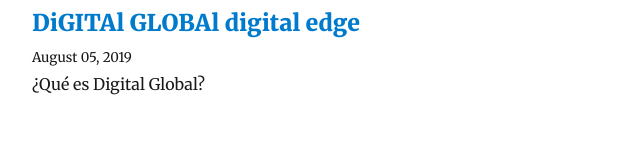
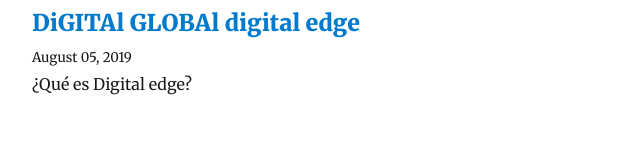
Before and after one commit to Joaquinchable/DG-Netlify-Cms, a Gatsby site: page /blog/ in a window 1280 px wide. Shown: the part 643-797 px from the top of the page, 293-933 px from the left. Built offline with nearby package versions, Linux system fonts and the light colour scheme; Gatsby itself is replaced by a stand-in of ours; some packages are replaced by stand-ins of ours.

Commit message:
Update Blog “digital-global-3”

```diff
--- a/content/blog/digital-global-3.md
+++ b/content/blog/digital-global-3.md
@@ -2,7 +2,7 @@
 path: new-blog-post
 date: 2019-08-05T17:08:51.025Z
 title: DiGITAl GLOBAl digital edge
-description: ¿Qué es Digital Global?
+description: ¿Qué es Digital  edge?
 ---
 ![]( "Digital Edge")
 
```
